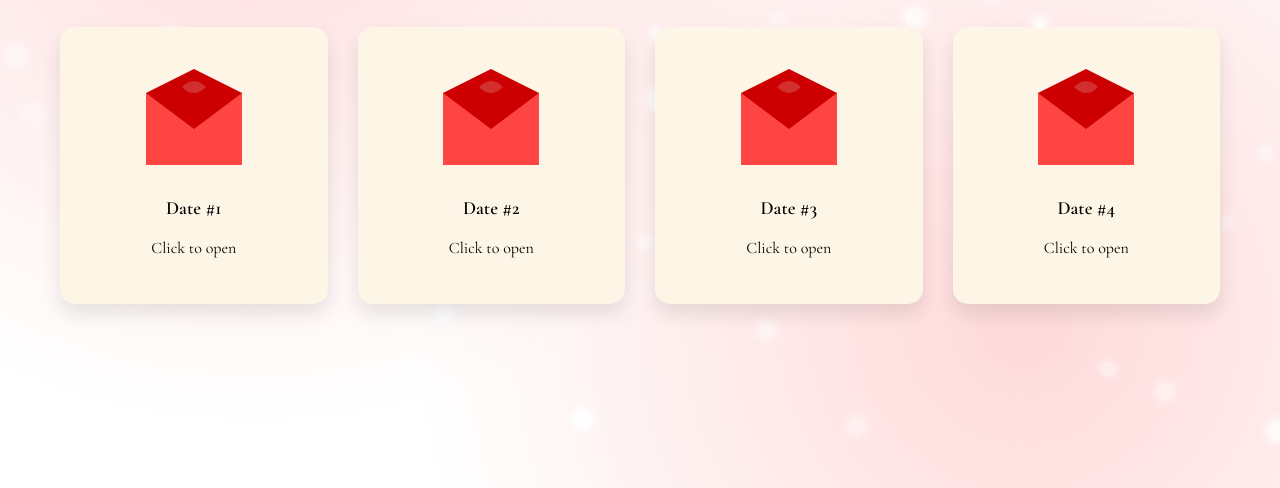
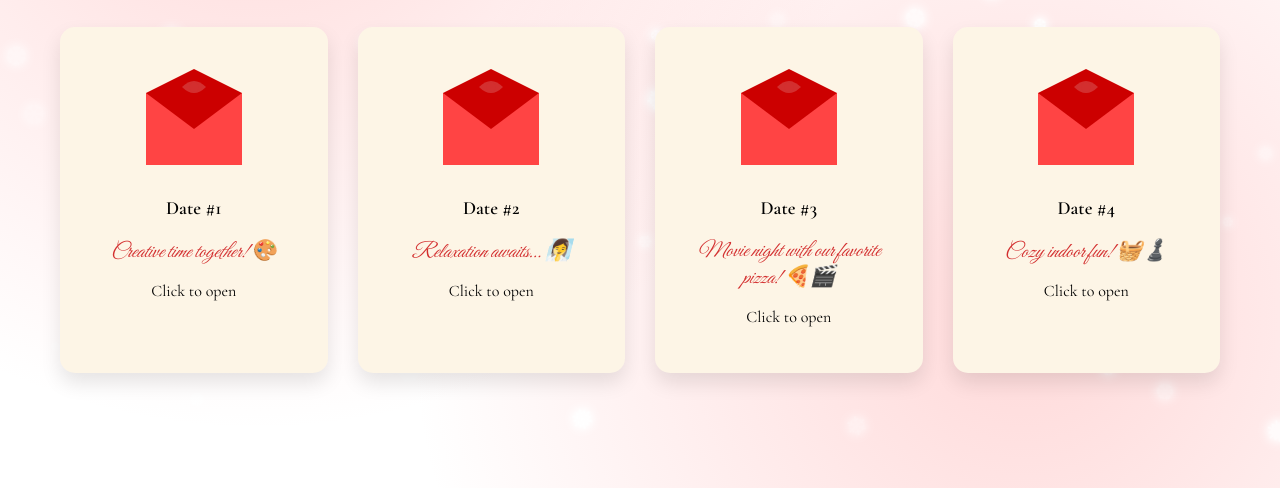
Before and after one commit to benzabriskie/christmas2024, a plain HTML site: page index.html in a window 1280 px wide. Both pictures are taken after a click on the button 243 px from the left and 665 px from the top of the page. Shown: the part 352-840 px from the top of the page. Drawn offline with nearby package versions, Linux system fonts and the light colour scheme.

Commit message:
Update index.html

```diff
--- a/index.html
+++ b/index.html
@@ -4,10 +4,8 @@
     <meta charset="UTF-8">
     <meta name="viewport" content="width=device-width, initial-scale=1.0">
     <title>12 Dates of Christmas</title>
-    <!-- Update the font link in the head section -->
     <link href="https://fonts.googleapis.com/css2?family=Great+Vibes&family=Playfair+Display:wght@400;700&family=Cormorant+Garamond:wght@400;500;600&family=Lora:wght@400;500;600&display=swap" rel="stylesheet">
     <style>
-    /* Add this to your CSS */
     .date-popup {
         display: none;
         position: fixed;
@@ -51,7 +49,7 @@
         text-align: center;
         margin-bottom: 30px;
     }
-        /* Base Styles */
+
     body {
         font-family: 'Cormorant Garamond', serif;
         margin: 0;
@@ -65,7 +63,6 @@
             radial-gradient(circle at 80% 80%, rgba(255, 180, 180, 0.5) 0%, transparent 50%);
     }
 
-        /* Snowfall Animation */
     .snowfall {
         position: fixed;
         top: 0;
@@ -116,7 +113,6 @@
         text-shadow: 2px 2px 4px rgba(0,0,0,0.1);
     }
 
-        /* Category Grid */
     .categories {
         display: grid;
         grid-template-columns: repeat(3, 1fr);
@@ -130,7 +126,6 @@
         margin-bottom: 40px;
     }
 
-        /* Enhanced Card Styling */
     .category-btn, .date-card, .welcome-content {
         background: #fdf5e6;
         background-image:
@@ -154,7 +149,7 @@
         border: 1px solid rgba(210,180,140,0.2);
         pointer-events: none;
     }
-/* Enhanced Letter Styling */
+
     .date-card, .welcome-content {
         padding: 40px;
         box-shadow:
@@ -175,7 +170,6 @@
         opacity: 0.5;
     }
 
-        /* Button and Interaction Styles */
     .category-btn {
         border: none;
         border-radius: 15px;
@@ -221,10 +215,8 @@
         color: #666;
         font-family: 'Lora', serif;
         font-size: 1.2em;
-            font-size: 1.1em;
     }
 
-        /* Welcome Message Styling */
     .welcome-message {
         display: none;
         position: fixed;
@@ -290,7 +282,6 @@
         z-index: 2;
     }
 
-        /* Date Categories View */
     .dates-view {
         display: none;
         padding: 20px;
@@ -318,11 +309,6 @@
         box-shadow: 0 15px 30px rgba(0,0,0,0.15);
     }
 
-        .date-card {
-            border-radius: 15px;
-            margin-bottom: 30px;
-        }
-
     .date-card h3 {
         font-family: 'Playfair Display', serif;
         color: #d32f2f;
@@ -343,7 +329,6 @@
         white-space: pre-line;
     }
 
-        /* Navigation */
     .navigation {
         display: flex;
         justify-content: space-between;
@@ -368,7 +353,6 @@
         color: white;
     }
 
-        /* SVG Styles */
     .envelope-svg {
         width: 100%;
         height: 100%;
@@ -392,6 +376,14 @@
         font-size: 2.5em;
         text-align: center;
         margin-bottom: 30px;
+    }
+
+    .envelope-note {
+        font-family: 'Great Vibes', cursive;
+        color: #d32f2f;
+        font-size: 1.3em;
+        margin: 10px 0;
+        font-style: italic;
     }
 
     @media (max-width: 768px) {
@@ -487,8 +479,7 @@
                     You can open them all now, or have them be a surprise as we go along.
                     Up to you! Some of them do require some planning in advance and your input, but we'll discuss those! And of course, we can repeat the ones we like over and over again!</p>
                 <p>I was originally going to hand write these and put them in envelopes, but was worried they weren't going to look very good.
-                    I don't think my graphic design is on-par with yours, but I'm hoping you like it!
-                </p>
+                    I don't think my graphic design is on-par with yours, but I'm hoping you like it!</p>
                 <p>I love you so much Ansley and am so incredibly excited for life with you!</p>
                 <p>All my love,<br>Ben</p>
             </div>
@@ -503,11 +494,12 @@
             <div id="dates-grid" class="dates-grid"></div>
         </div>
     </div>
+
     <script>
         // Create and initialize snowflakes
         function createSnowflakes() {
             const snowfall = document.getElementById('snowfall');
-            const numberOfSnowflakes = 85; // Increased number of snowflakes
+            const numberOfSnowflakes = 85;
             const snowflakes = ['❅', '❆', '❄'];
 
             for (let i = 0; i < numberOfSnowflakes; i++) {
@@ -515,7 +507,7 @@
                 snowflake.className = 'snowflake';
                 snowflake.innerHTML = snowflakes[Math.floor(Math.random() * snowflakes.length)];
                 snowflake.style.left = `${Math.random() * 100}vw`;
-                snowflake.style.opacity = Math.random() * 0.7 + 0.3; // Increased base opacity
+                snowflake.style.opacity = Math.random() * 0.7 + 0.3;
                 snowflake.style.fontSize = `${Math.random() * 20 + 10}px`;
                 snowflake.style.animationDuration = `${Math.random() * 3 + 2}s`;
                 snowflake.style.animationDelay = `${Math.random() * 2}s`;
@@ -532,63 +524,76 @@
             createSnowflakes();
         }, 10000);
 
-        // Date content
+        // Date content with notes
         const dateIdeas = {
             chill: [
                 {
                     title: "Scrapbooking + Adventure Planning",
-                    description: "You beat me to getting the instant camera film developed, but we can being to document our adventures for us and hopefully our future kids! I'll leave the creative vision to you, but am happy to tag along to the craft store and pay! We can also being to plan our next adventure that we can add to the scrapbook!"
+                    description: "You beat me to getting the instant camera film developed, but we can being to document our adventures for us and hopefully our future kids! I'll leave the creative vision to you, but am happy to tag along to the craft store and pay! We can also being to plan our next adventure that we can add to the scrapbook!",
+                    note: "Creative time together! 🎨"
                 },
                 {
                     title: "Home Spa Night",
-                    description: "Let me deal with dinner, and then we can have a relaxing night doing facials, taking a bubble bath, lotioning, painting nails, etc. And of course you'll get a message from me."
+                    description: "Let me deal with dinner, and then we can have a relaxing night doing facials, taking a bubble bath, lotioning, painting nails, etc. And of course you'll get a message from me.",
+                    note: "Relaxation awaits... 🧖‍♀️"
                 },
                 {
                     title: "Antico's + Movie II",
-                    description: "To recreate one of my favoite early dates (although they're basically all my favorite cause I got to fall in love with you), we can pick up pizza from Antico's (I'll try not to embarrass you with my terrible pronunication), try another wine recommendation from the frat dude and watch Big Fat Greek Wedding 2 (and 3???)"
+                    description: "To recreate one of my favoite early dates (although they're basically all my favorite cause I got to fall in love with you), we can pick up pizza from Antico's (I'll try not to embarrass you with my terrible pronunication), try another wine recommendation from the frat dude and watch Big Fat Greek Wedding 2 (and 3???)",
+                    note: "Movie night with our favorite pizza! 🍕🎬"
                 },
                 {
                     title: "Indoor Picnic & Games",
-                    description: "Darling,\n\nTonight we're having an indoor picnic! I've prepared a spread of your favorite finger foods and set up board games for us to play. We'll lay out blankets, light some candles, and enjoy good food, games, and each other's company without having to worry about the weather.\n\nReady for some fun and games,\n[Your name]"
+                    description: "We'll set up a cozy indoor picnic with all your favorite snacks and play board games together. No weather worries, just us enjoying each other's company!",
+                    note: "Cozy indoor fun! 🧺♟️"
                 }
             ],
             adventure: [
                 {
                     title: "Eddie's Attic and Bar Exploration",
-                    description: "We'll get tickets to see a show at Eddie's Attic and go bar hopping after, starting with Brick Store!"
+                    description: "We'll get tickets to see a show at Eddie's Attic and go bar hopping after, starting with Brick Store!",
+                    note: "Music & drinks night! 🎵🍻"
                 },
                 {
                     title: "Piedmont Picnic",
-                    description: "I'll buy us picnic supplies and we can chill on a cozy spot in Piedmont Park - reading, people watching and being best friends!!"
+                    description: "I'll buy us picnic supplies and we can chill on a cozy spot in Piedmont Park - reading, people watching and being best friends!!",
+                    note: "Park day together! 🌳📚"
                 },
                 {
                     title: "Ice Skating",
-                    description: "We'll go ice skating at either Atlantic Station or Park Tavern. You'll learn an embarassing fact about me: despite being from the Frozen Tundra, I can't really ice skate and you'll get to watch me fall a bunch!"
+                    description: "We'll go ice skating at either Atlantic Station or Park Tavern. You'll learn an embarassing fact about me: despite being from the Frozen Tundra, I can't really ice skate and you'll get to watch me fall a bunch!",
+                    note: "Winter fun ahead! ⛸️❄️"
                 },
                 {
                     title: "Trivia Redemption",
-                    description: "While obviously an incredibly successful time overall, the trivia performance on our second date left a little to be desired. We'll return to the Lost Druid and try to not get last place. But if we do, who cares, cause we love each other and are the real winners!!!"
+                    description: "While obviously an incredibly successful time overall, the trivia performance on our second date left a little to be desired. We'll return to the Lost Druid and try to not get last place. But if we do, who cares, cause we love each other and are the real winners!!!",
+                    note: "Trivia night take two! 🤓🍺"
                 }
             ],
             'more-adventure': [
                 {
                     title: "Blood Mountain Redemption",
-                    description: "Now that I've gotten my head out of my butt (a little bit at least), we can return to Blood Mountain. I'll carry the summit beer and owe you lots of summit cuddles to keep you warm!"
+                    description: "Now that I've gotten my head out of my butt (a little bit at least), we can return to Blood Mountain. I'll carry the summit beer and owe you lots of summit cuddles to keep you warm!",
+                    note: "Mountain adventure! 🏔️🍺"
                 },
                 {
                     title: "Dance Lessons",
-                    description: "Hot Jam Atlanta has a series of beginner dance lessons, I thought we could pick one and try it. And it's in a neighborhood we don't get to so we can get dinner nearby and explore the area!"
+                    description: "Hot Jam Atlanta has a series of beginner dance lessons, I thought we could pick one and try it. And it's in a neighborhood we don't get to so we can get dinner nearby and explore the area!",
+                    note: "Let's dance together! 💃🕺"
                 },
                 {
                     title: "Fox Theatre Show",
-                    description: "We can't spend so much time right next to the Fox and never see a show! Let me know what show you want to see and we'll get dinner before somewhere nearby (maybe the Spanish place again?) and go to the show. I was thinking Mamma Mia?"
+                    description: "We can't spend so much time right next to the Fox and never see a show! Let me know what show you want to see and we'll get dinner before somewhere nearby (maybe the Spanish place again?) and go to the show. I was thinking Mamma Mia?",
+                    note: "Dinner and a show! 🎭🍷"
                 },
                 {
                     title: "Hot Yoga Class",
-                    description: "In case you didn't fully appreciate how much I am capable of sweating, you can see it in hot yoga! We'll get really sweaty together ;) and you'll get to see me be majorly humbled!"
+                    description: "In case you didn't fully appreciate how much I am capable of sweating, you can see it in hot yoga! We'll get really sweaty together ;) and you'll get to see me be majorly humbled!",
+                    note: "Hot yoga adventure! 🧘‍♀️💦"
                 }
             ]
         };
+
         let currentCategory = null;
         const openedEnvelopes = JSON.parse(localStorage.getItem('openedEnvelopes') || '{}');
 
@@ -687,12 +692,13 @@ function openEnvelope(index) {
                         </svg>
                     </div>
                     <h3>Date #${index + 1}</h3>
+                    ${date.note ? `<p class="envelope-note">${date.note}</p>` : ''}
                     <p>Click to open</p>
                 `;
                 envelope.onclick = () => openEnvelope(index);
                 datesGrid.appendChild(envelope);
             } else {
-            // Opened date - showing just the title
+                // Opened date card
                 const dateCard = document.createElement('div');
                 dateCard.className = 'date-card';
                 dateCard.innerHTML = `
```
Lines whose indentation alone changed are shown as unchanged.
